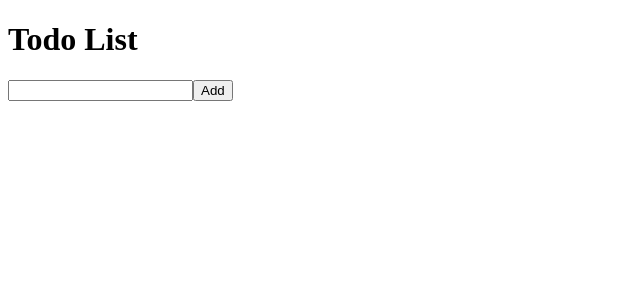
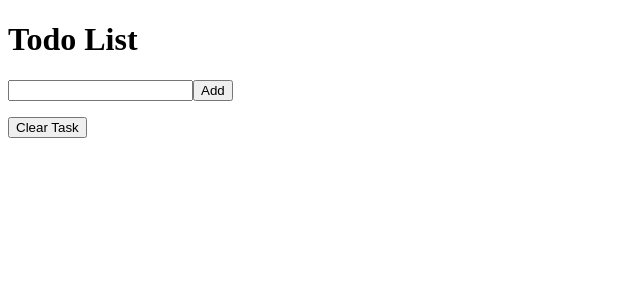
Before and after one commit to bloominstituteoftechnology/web-module-project-class-components, a React (Create React App) app: page / in a window 1280 px wide. Shown: the top 300 px of the page, without its empty margins (0-640 px from the left). Built offline with nearby package versions, Linux system fonts and the light colour scheme.

Commit message:
MVP completed

```diff
--- a/src/App.js
+++ b/src/App.js
@@ -1,7 +1,7 @@
 import React from "react";
 
 import TodoForm from "./components/TodoForm";
-// import TodoList from "./components/TodoList";
+import TodoList from "./components/TodoList";
 
 // make an array of objects containing tasks for todo list
 const tasks = [
@@ -73,6 +73,11 @@ class App extends React.Component {
           <h1>Todo List</h1>
           <TodoForm addTask={this.addTask} />
         </div>
+        <TodoList
+          clearCompleted={this.clearCompleted}
+          tasks={this.state.tasks}
+          toggleCompleted={this.toggleCompleted}
+        />
       </div>
     );
   }
--- a/src/components/Todo.css
+++ b/src/components/Todo.css
@@ -0,0 +1,8 @@
+.completed {
+  background-color: rgba(0, 0, 0, 0.5);
+  width: 10%;
+  display: flex;
+  flex-direction: column;
+  margin-bottom: 0.5rem;
+  padding: .2rem;
+}
--- a/src/components/Todo.js
+++ b/src/components/Todo.js
@@ -1,14 +1,16 @@
 import React from "react";
+import "../components/Todo.css";
 
 const Todo = (props) => {
   const handleClick = (e) => {
     e.preventDefault();
     props.toggleCompleted(props.task.id);
   };
+
   return (
     <div
       onClick={handleClick}
-      className={`item${props.task.completed ? "completed" : ""}`}
+      className={`task${props.task.completed ? " completed" : ""}`}
     >
       <p>{props.task.name}</p>
     </div>
--- a/src/components/TodoList.js
+++ b/src/components/TodoList.js
@@ -1,2 +1,23 @@
 // your components will all go in this `component` directory.
 // feel free to change this component.js into TodoList.js
+import React from "react";
+import Todo from "./Todo";
+
+const TodoList = (props) => {
+  return (
+    <div className="shopping-list">
+      {props.tasks.map((task) => (
+        <Todo
+          toggleCompleted={props.toggleCompleted}
+          key={task.id}
+          task={task}
+        />
+      ))}
+      <button onClick={() => props.clearCompleted()} className="clear-btn">
+        Clear Task
+      </button>
+    </div>
+  );
+};
+
+export default TodoList;
```
